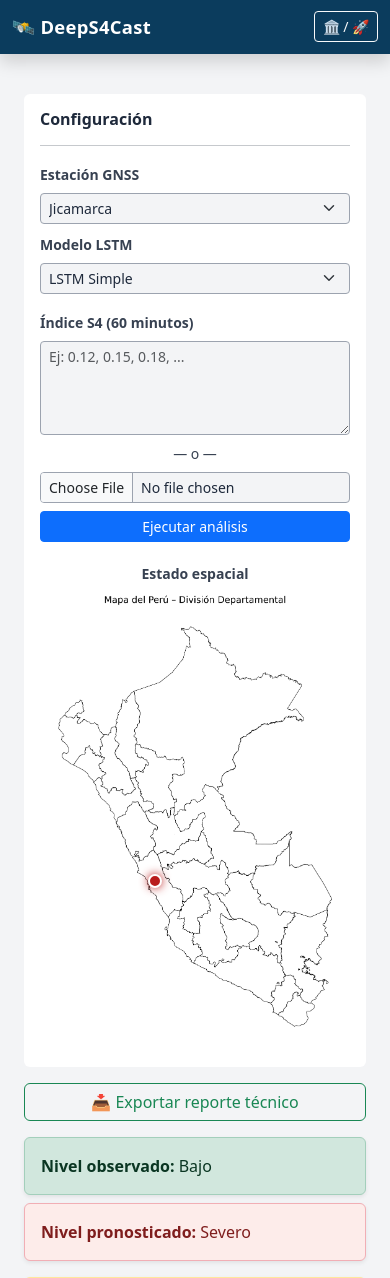
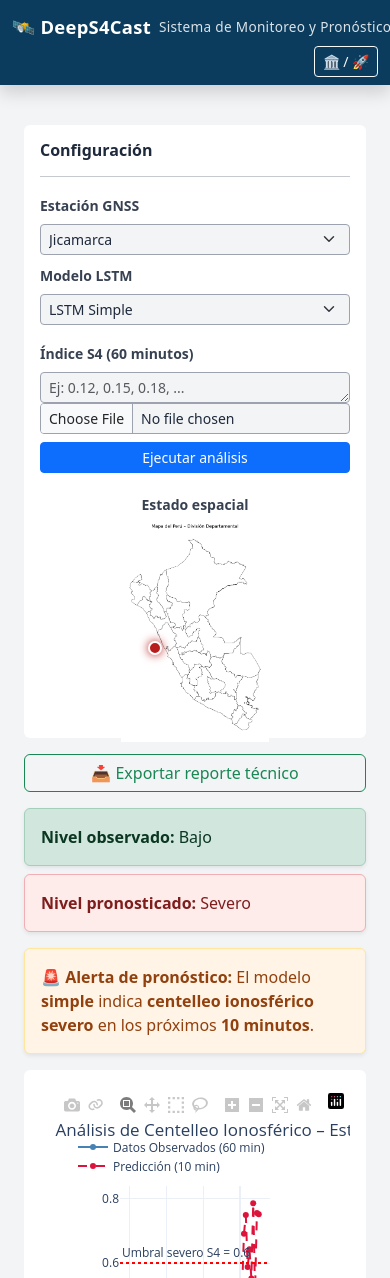
Before and after one commit to sebastianVP/DeepS4Cast, a Django app: page / in a window 390 px wide; the page is wider, and only the part inside the window is pictured. Shown: the top 1278 px of that part. Run offline with Django 5.2, Linux system fonts and the light colour scheme; some libraries are stand-ins or nearby versions.

Commit message:
update de visualizacion pendiente corregir mapa

```diff
--- a/DeepS4Cast/core_forecast/static/core_forecast/css/base.css
+++ b/DeepS4Cast/core_forecast/static/core_forecast/css/base.css
@@ -86,9 +86,15 @@ body {
 }
 
 /* Responsive: en pantallas pequeñas el subtítulo se oculta */
-@media (max-width: 768px) {
-    .navbar-subtitle {
-        display: none;
+@media (max-width: 992px) {
+    .map-container {
+        max-height: 200px;
+    }
+}
+
+@media (min-width: 1400px) {
+    .map-container {
+        max-height: 300px;
     }
 }
 /* Cards */
@@ -141,12 +147,17 @@ label,
    ========================= */
 .map-container {
     position: relative;
-    display: inline-block;
     width: 100%;
+    text-align: center;
 }
+
 .map-img {
     width: 100%;
-    border-radius: 8px;
+    max-height: 220px;        /* 🔑 control visual AQUÍ */
+    height: auto;             /* 🔑 evita recorte */
+    object-fit: contain;
+    display: inline-block;
+    border-radius: 12px;
 }
 .dot {
     position: absolute;
--- a/DeepS4Cast/core_forecast/templates/core_forecast/dashboard.html
+++ b/DeepS4Cast/core_forecast/templates/core_forecast/dashboard.html
@@ -126,10 +126,10 @@
 
 <textarea name="s4_text"
           class="form-control form-control-sm"
-          rows="4"
+          rows="1"
           placeholder="Ej: 0.12, 0.15, 0.18, ..."></textarea>
 
-<div class="text-center small my-2 text-muted">— o —</div>
+<!--<div class="text-center small my-2 text-muted">— o —</div>-->
 
 <input type="file"
        name="s4_file"
@@ -142,7 +142,7 @@
 
 <!-- MAPA -->
 <div class="mt-4 text-center">
-    <h6 class="small fw-bold">Estado espacial</h6>
+    <h6 class="small fw-bold text-secondary mb-2">Estado espacial</h6>
     <div class="map-container">
         <img src="{% static 'core_forecast/img/peru_map.png' %}"
              class="map-img">
```
